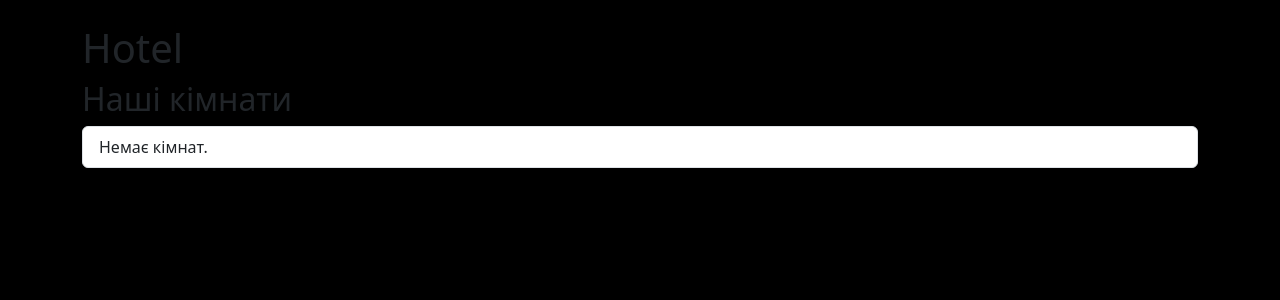
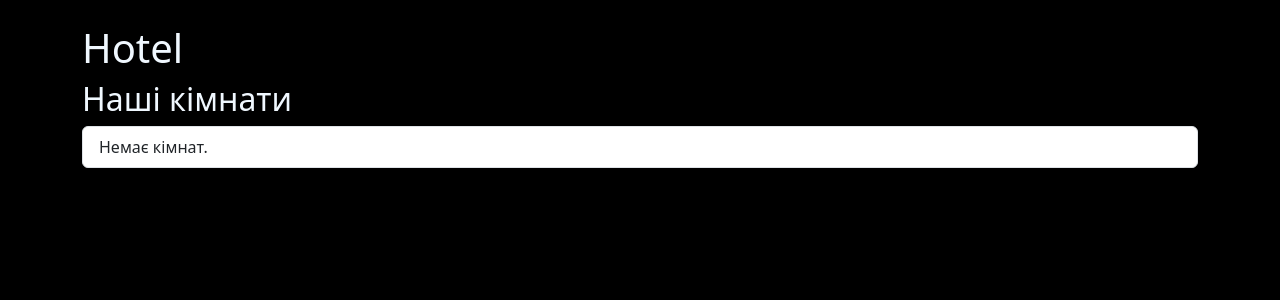
Before and after one commit to NazarSadovij/booking_system, a Django app: page / in a window 1280 px wide. Shown: the top 300 px of the page. Run offline with Django 5.2, Linux system fonts and the light colour scheme; data that the repository does not hold is empty.

Commit message:
Доробив lesson 4 m4

```diff
--- a/static/css/style.css
+++ b/static/css/style.css
@@ -1,3 +1,4 @@
 body{
     background-color: rgb(0, 0, 0);
+    color:aliceblue;
 }
```
